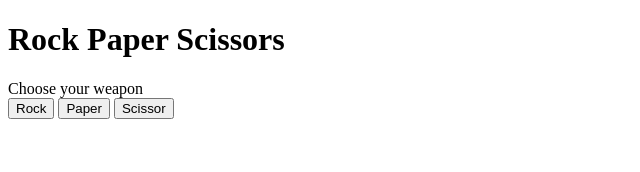
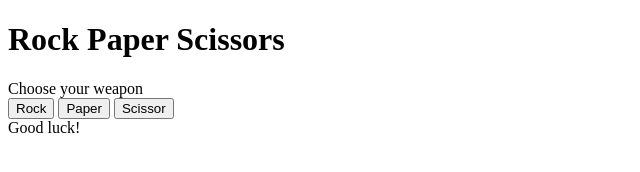
Before and after one commit to confett0/rock-paper-scissors, a plain HTML site: page index.html in a window 1280 px wide. Shown: the full height of the page, 0-640 px from the left. Drawn offline with Linux system fonts and the light colour scheme.

Commit message:
Add startOver function to restart the game

```diff
--- a/index.html
+++ b/index.html
@@ -15,6 +15,7 @@
         <button id="paper">Paper</button>
         <button id="scissors">Scissor</button>
     </div>
+    <div id="start">Good luck!</div>
 
 </body>
 
--- a/main.js
+++ b/main.js
@@ -9,6 +9,7 @@ const rock = document.getElementById('rock');
 const paper = document.getElementById('paper');
 const scissors = document.getElementById('scissors');
 const result = document.getElementById('results');
+const startButton = document.getElementById('start');
 
 // Get computer choice
 
@@ -75,21 +76,29 @@ rock.onclick = (e) => {
     }
 };
 paper.onclick = (e) => {
-        if (currentlyPlaying) {
-            playRound(e);
-        }
-    };
+    if (currentlyPlaying) {
+        playRound(e);
+    }
+};
 scissors.onclick = (e) => {
     if (currentlyPlaying) {
         playRound(e);
     }
 };
 
-//rock.addEventListener('click',playRound);
-//paper.addEventListener('click',playRound);
-//scissors.addEventListener('click',playRound);
+startButton.onclick = () => {
+    if (!currentlyPlaying) {
+      startOver();
+    }
+  };
 
-//function gameOver that resets game, add if/else to onclick functions
+function startOver() {
+    computerScore = 0;
+    playerScore = 0;
+    currentlyPlaying = true;
+    startButton.innerText = "Good luck!"
+    getComputerChoice();
+}
 
 function gameOver(status) {
     if (status === 'win') {
@@ -98,5 +107,9 @@ function gameOver(status) {
         console.log("You lost the game!")
     }
     currentlyPlaying = false;
+    startButton.innerText = "Play again?"
+}
 
-}
+startOver();
+
+// log results in document div instead of console
```
